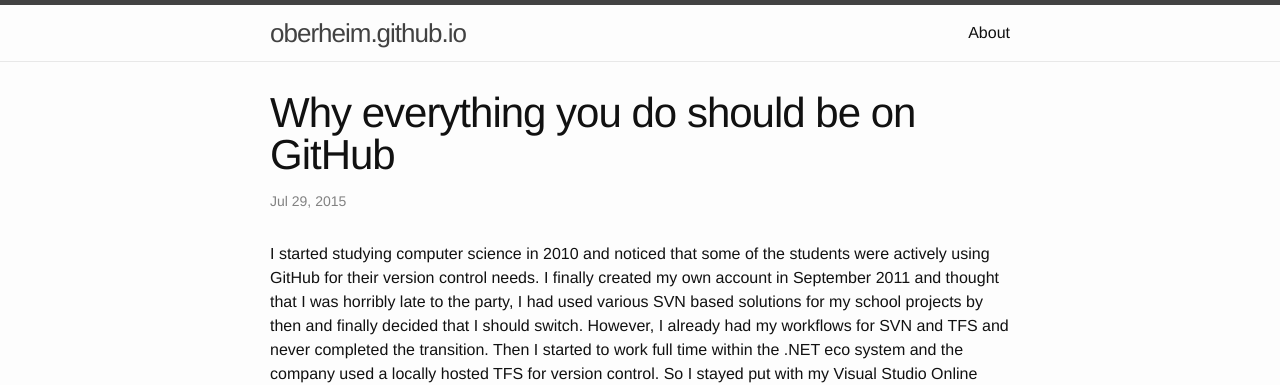
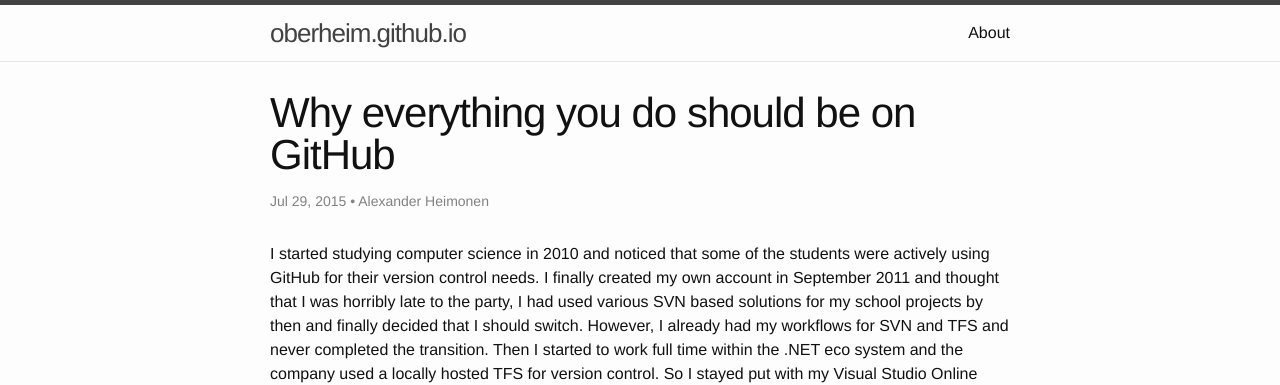
Before and after one commit to Oberheim/Oberheim.github.io, a Jekyll site: the page built from _posts/2015-07-29-why-everything-you-do-should-be-on-github.markdown, in a window 1280 px wide. Shown: the top 385 px of the page. Built offline with Jekyll 4.4.1, drawn with Linux system fonts in a browser that asks for light colours; comment, search, counter and statistics services are not loaded.

Commit message:
Added Author metadata to all posts

```diff
--- a/_posts/2015-07-29-why-everything-you-do-should-be-on-github.markdown
+++ b/_posts/2015-07-29-why-everything-you-do-should-be-on-github.markdown
@@ -4,6 +4,7 @@
 date: 2015-07-29 16:27:46
 categories: GitHub
 comments: true
+author: Alexander Heimonen
 ---
 I started studying computer science in 2010 and noticed that some of the students were actively using GitHub for their version control needs. I finally created my own account in September 2011 and thought that I was horribly late to the party, I had used various SVN based solutions for my school projects by then and finally decided that I should switch. However, I already had my workflows for SVN and TFS and never completed the transition. Then I started to work full time within the .NET eco system and the company used a locally hosted TFS for version control. So I stayed put with my Visual Studio Online account and never thought more about it.
 
--- a/_posts/2015-08-05-skipping-comments-leads-to-higher-quality-code.markdown
+++ b/_posts/2015-08-05-skipping-comments-leads-to-higher-quality-code.markdown
@@ -5,6 +5,7 @@
 categories: Comments
 comments: true
 draft: true
+author: Alexander Heimonen
 ---
 
 <img src="https://github.com/Oberheim/oberheim.github.io/raw/master/_assets/images/bad_code.png" alt="Some really bad code" style="max-width: 100%;height:auto;" />
--- a/_posts/2016-02-01-are-mainframes-still-relevant.markdown
+++ b/_posts/2016-02-01-are-mainframes-still-relevant.markdown
@@ -3,6 +3,7 @@
 title:  "Are Mainframes Still Relevant?"
 date:   2016-02-01 14:44:46
 categories: Mainframe
+author: Alexander Heimonen
 comments: true
 ---
 I am in an interesting situation at work where I face two realities, on one hand I work with a customer which entire IT infrastructure is based on an old IBM mainframe and on the other hand I am involved in a gigantic project called [Ciber Momentum](http://momentum.ciber.com/) which purpose is to accelerate application transformation to modern languages. In other words, to help get rid of mainframes. I and my team have discussed several times how important it is for our customer to get rid of the mainframe since every day all integrations we make increase the technical debt the company accumulates. So basically they are making the migration to a new system harder every day and the reality is that one day, they have to make the transition in order to stay relevant. Perhaps this stubbornness is what makes old companies to eventually die and gives an opportunity to new startups, with modern codebases to surpass them since they have less technical debt and can therefore change more rapidly. Another problem, as I see it, is that a modernization project is unavoidably extremely expensive with no short term return of investment which by no means helps the management (which necessarily does not understand the technical reasoning) hard to make the decision to launch such a huge project.
```
